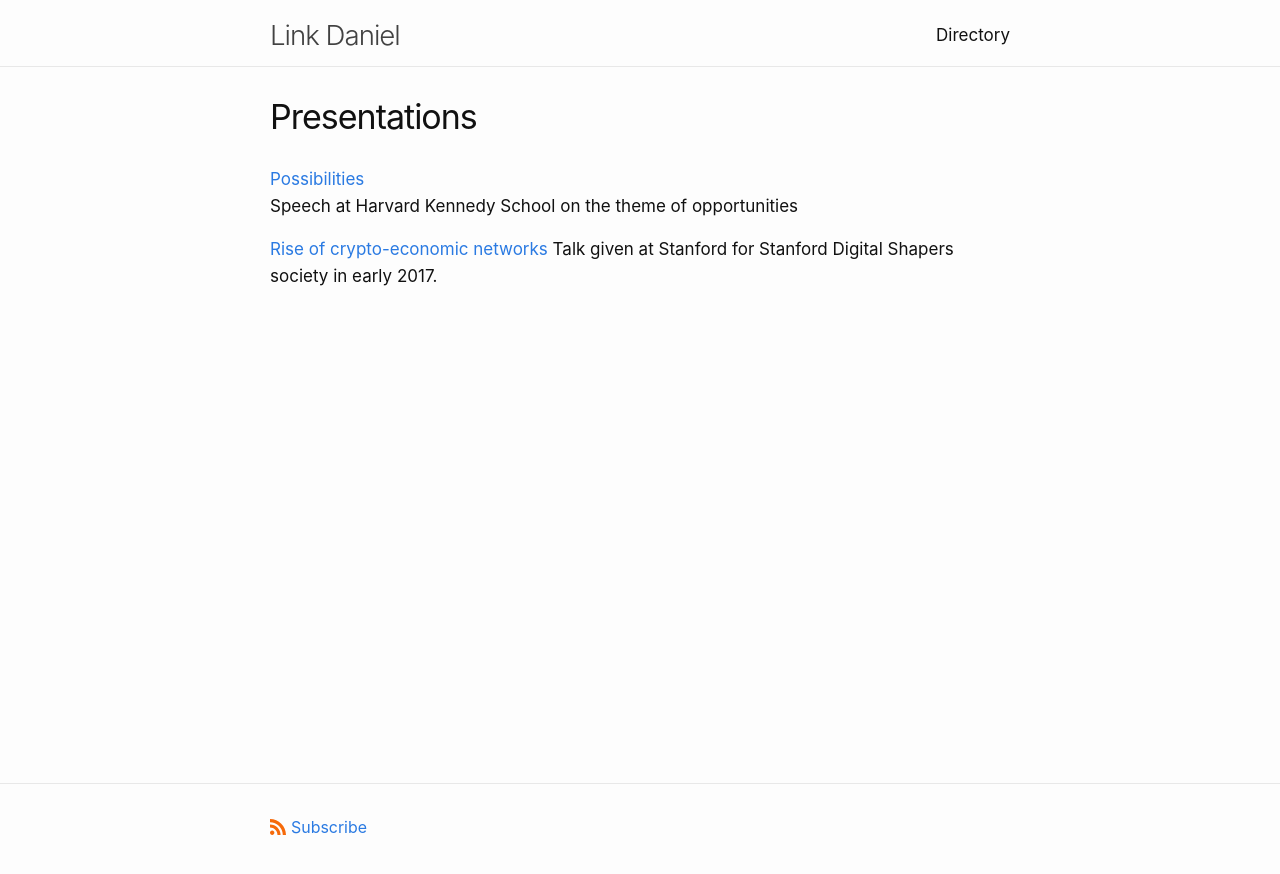
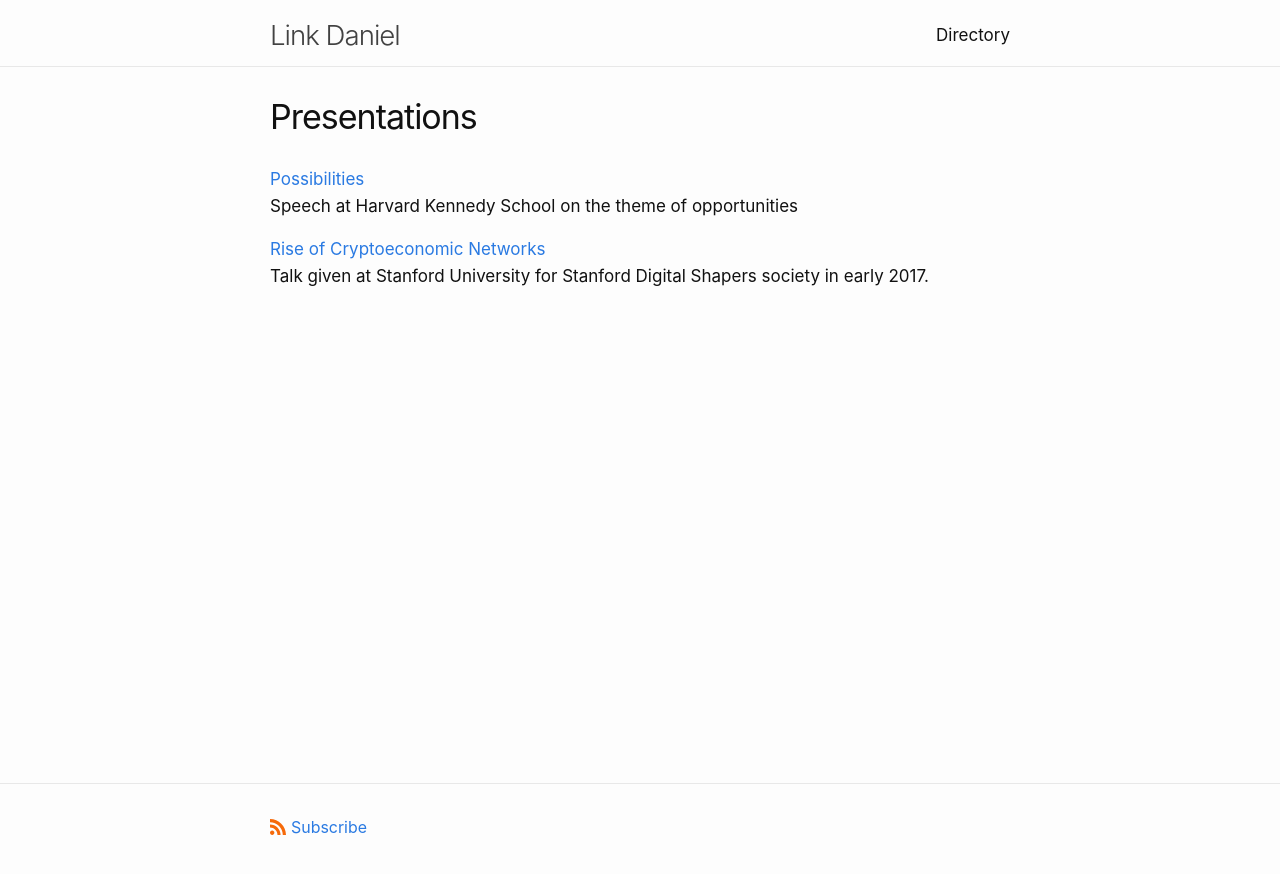
Before and after one commit to link-daniel/link.github.io, a Jekyll site: the page built from presentations.md, in a window 1280 px wide. Shown: the top 874 px of the page. Built offline with Jekyll 4.4.1, drawn with Linux system fonts in a browser that asks for light colours.

Commit message:
Update presentations.md

```diff
--- a/presentations.md
+++ b/presentations.md
@@ -8,5 +8,6 @@ permalink: /presentations/
 <br>
 Speech at Harvard Kennedy School on the theme of opportunities
 
-[Rise of crypto-economic networks](/stanfordshapers)
-Talk given at Stanford for Stanford Digital Shapers society in early 2017.
+[Rise of Cryptoeconomic Networks](/stanfordshapers)
+<br>
+Talk given at Stanford University for Stanford Digital Shapers society in early 2017.
```
